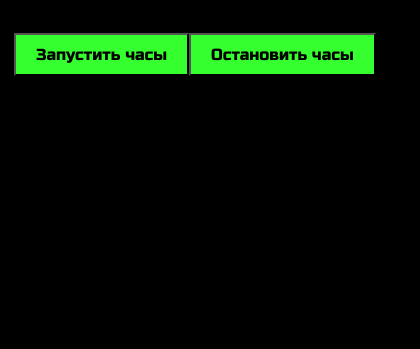
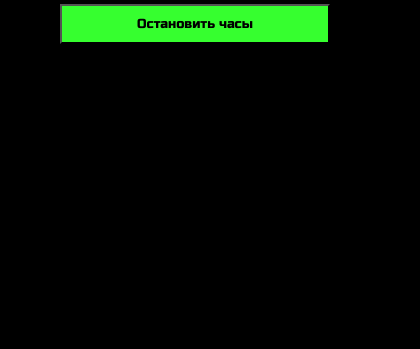
Before and after one commit to Sun-ny11/IncubatorTimer, a plain HTML site: page index.html in a window 390 px wide. Shown: the part 495-844 px from the top of the page, 420 px wide, since content can reach past the window. Drawn offline with Linux system fonts and the light colour scheme.

Commit message:
addedAdaptive

```diff
--- a/styles.css
+++ b/styles.css
@@ -33,4 +33,31 @@ body {
     display: flex;
     justify-content: center;
 
+
   }
+
+  @media (max-width: 750px){
+    body{
+      font-size: 40px;
+    }
+    button {
+      font-size: 10px;
+    }
+
+
+  }
+  @media (max-width: 450px){
+    body{
+      font-size: 30px;
+    }
+    button {
+      font-size: 13px;
+      margin-bottom: 7px;
+
+    }
+    .buttonCase{
+      flex-direction: column;
+    }
+
+
+  }
```
